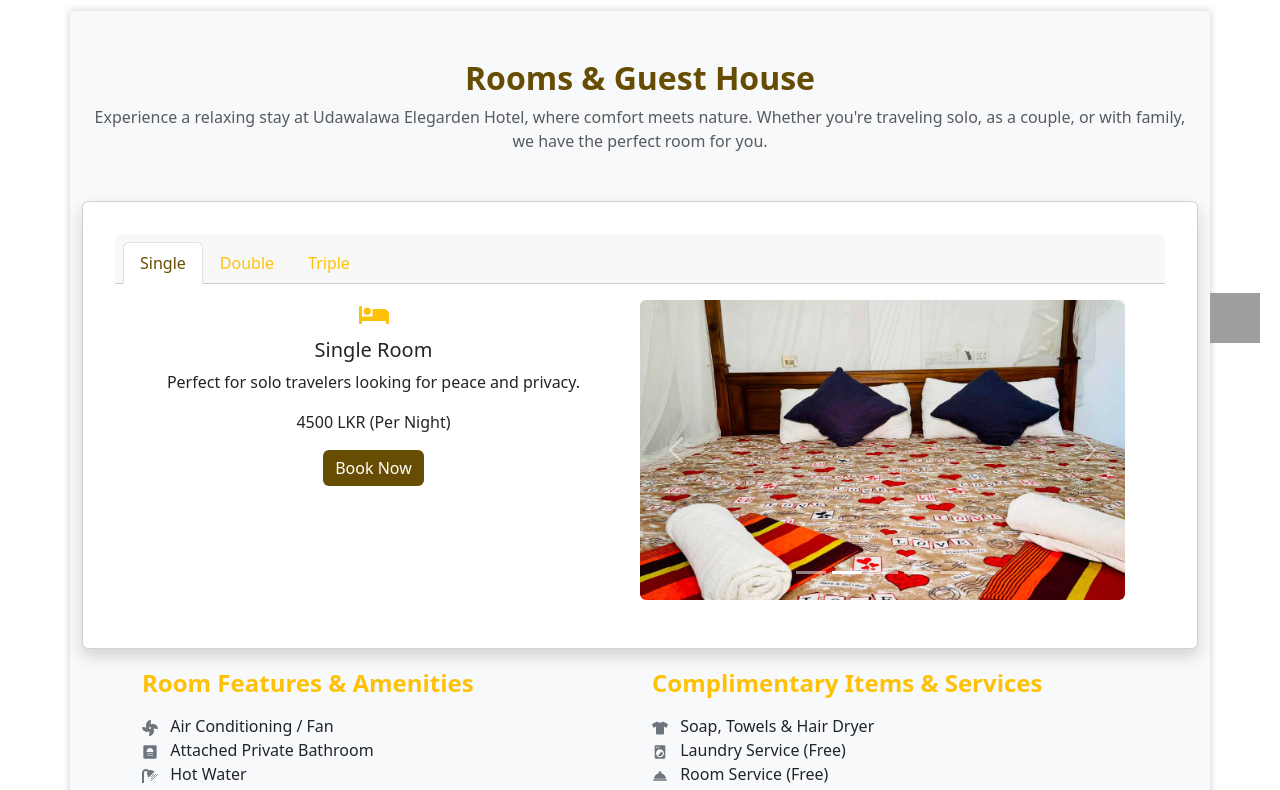
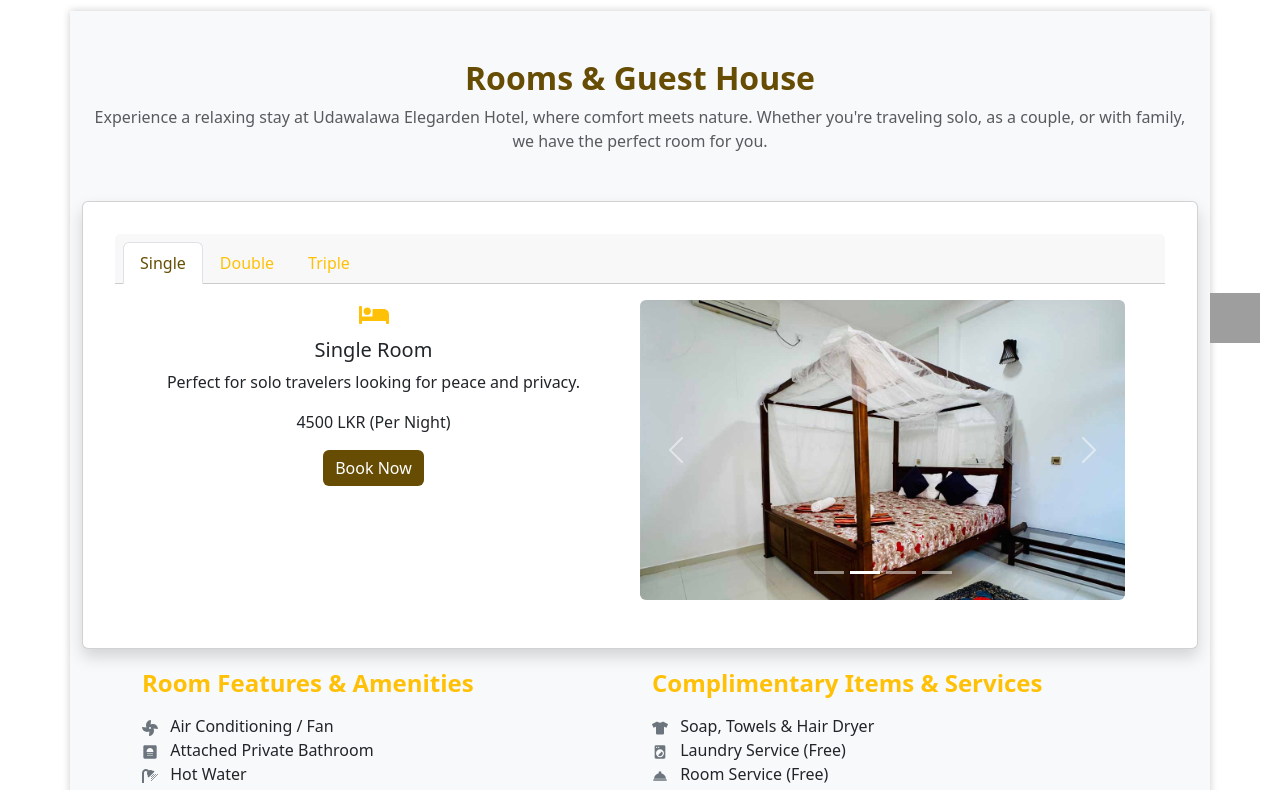
Before and after one commit to tharindu125/Udawalava-Eligarden-Hotel, a React (Vite) app: page /RoomDetails in a window 1280 px wide. Shown: the part 437-1227 px from the top of the page. Built offline with nearby package versions, Linux system fonts and the light colour scheme; grey boxes are pictures that could not be loaded.

Commit message:
issue fixed on home page

```diff
--- a/src/pages/Rooms.jsx
+++ b/src/pages/Rooms.jsx
@@ -6,7 +6,7 @@ import slider1 from '../assets/hotel_wallpaper_02.jpg';
 import room1 from '../assets/Udawalava-Eligarden-Hotel-Gallery-Image02.jpg';
 import room2 from '../assets/Udawalava-Eligarden-Hotel-Safari-Gallery-Image46.jpg';
 import room5 from '../assets/Udawalava-Eligarden-Hotel-Gallery-Image32.jpg';
-import singleroom1 from '../assets/Udawalava-Eligarden-Hotel-Gallery-Image22.jpg';
+// import singleroom1 from '../assets/Udawalava-Eligarden-Hotel-Gallery-Image22.jpg';
 import singleroom2 from '../assets/Udawalava-Eligarden-Hotel-Gallery-Image39.jpg';
 import singleroom3 from '../assets/Udawalava-Eligarden-Hotel-Gallery-Image07.jpg';
 import singleroom4 from '../assets/Udawalava-Eligarden-Hotel-Safari-Gallery-Image45.jpg';
@@ -25,7 +25,7 @@ const RoomsSection = () => {
   const [activeTab, setActiveTab] = useState('single');
 
   // ✅ Image arrays for each room type
-  const room01 = [singleroom1, singleroom2, singleroom3, bathroomimage01, singleroom4];
+  const room01 = [singleroom2, singleroom3, bathroomimage01, singleroom4];
   const room02 = [room2, bathroomimage02, room5, room1];
   const room03 = [bathroomimage01, room5, room1, room2];
 
```
